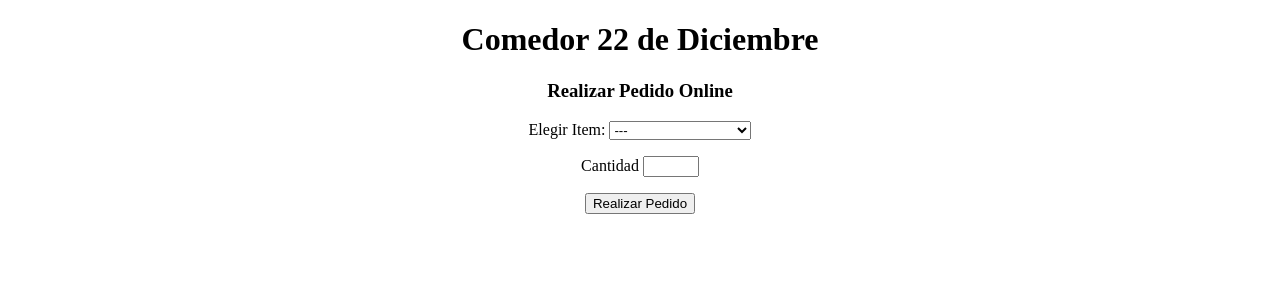
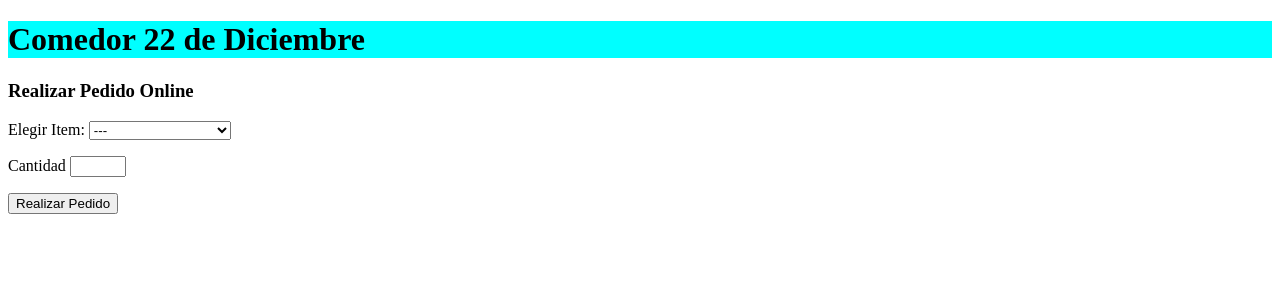
Before and after one commit to Prohibidou/Sistema_Comedor, a PHP site: page / in a window 1280 px wide. Shown: the top 300 px of the page. Run offline with PHP 8.4, Linux system fonts and the light colour scheme; data comes from the database, SQL or seed files in the repository.

Commit message:
basic css design

```diff
--- a/estilo.css
+++ /dev/null
@@ -1,3 +0,0 @@
-body{
-	text-align:center;
-}
--- a/index.php
+++ b/index.php
@@ -41,7 +41,7 @@
 
 		/**/
 	</script>
-	<!-- <link rel="stylesheet" href="styles.css"> -->
+	 <link rel="stylesheet" href="st.css">
 </head>
 
 <body>
--- /dev/null
+++ b/st.css
@@ -0,0 +1,13 @@
+#idDivDatosPedido{
+    background-color: aqua;
+    color: black;
+}
+h1{
+    background-color: aqua;
+    color: black;
+}
+#imagen{
+    width: 5vh;
+    height: 5vh;
+
+}
```
